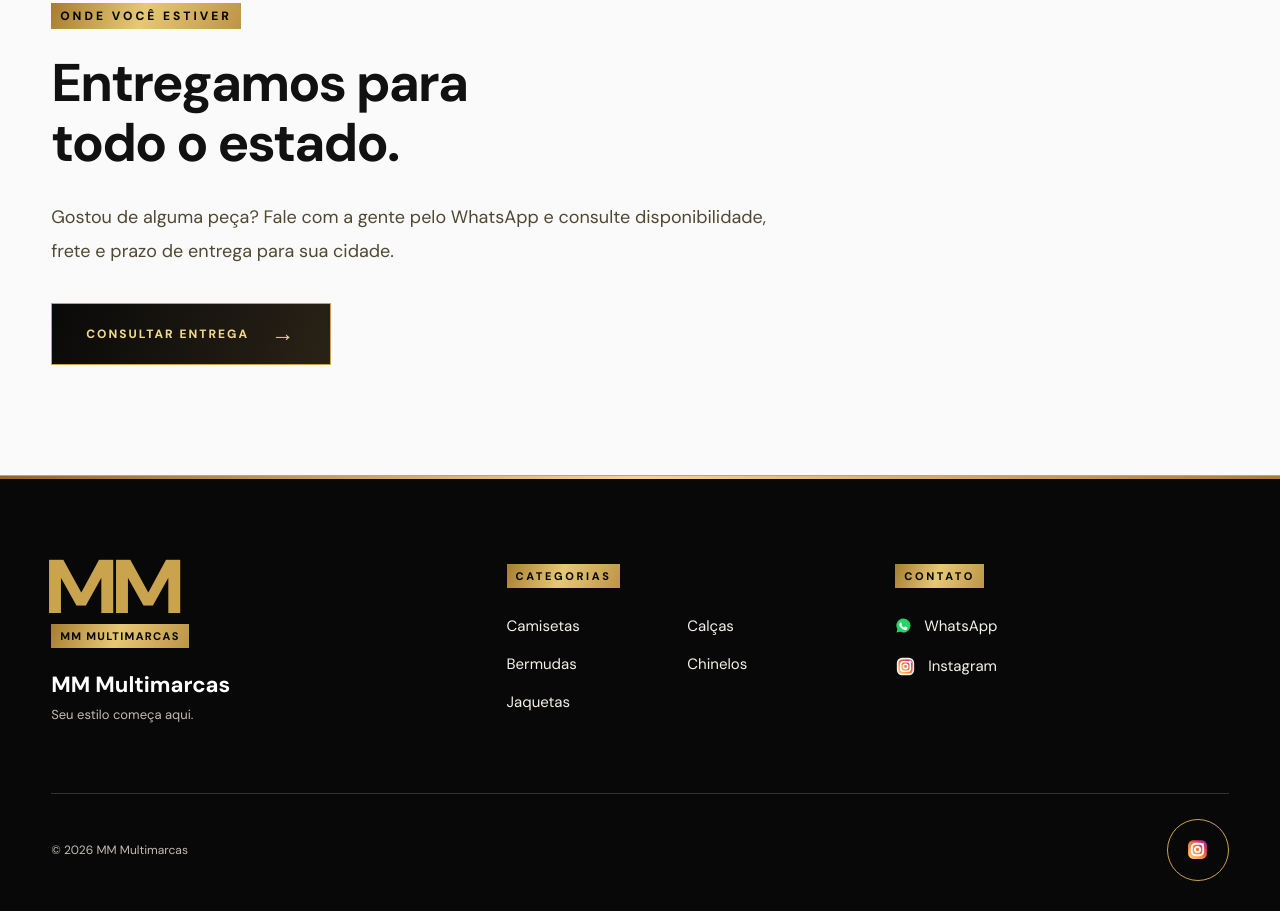
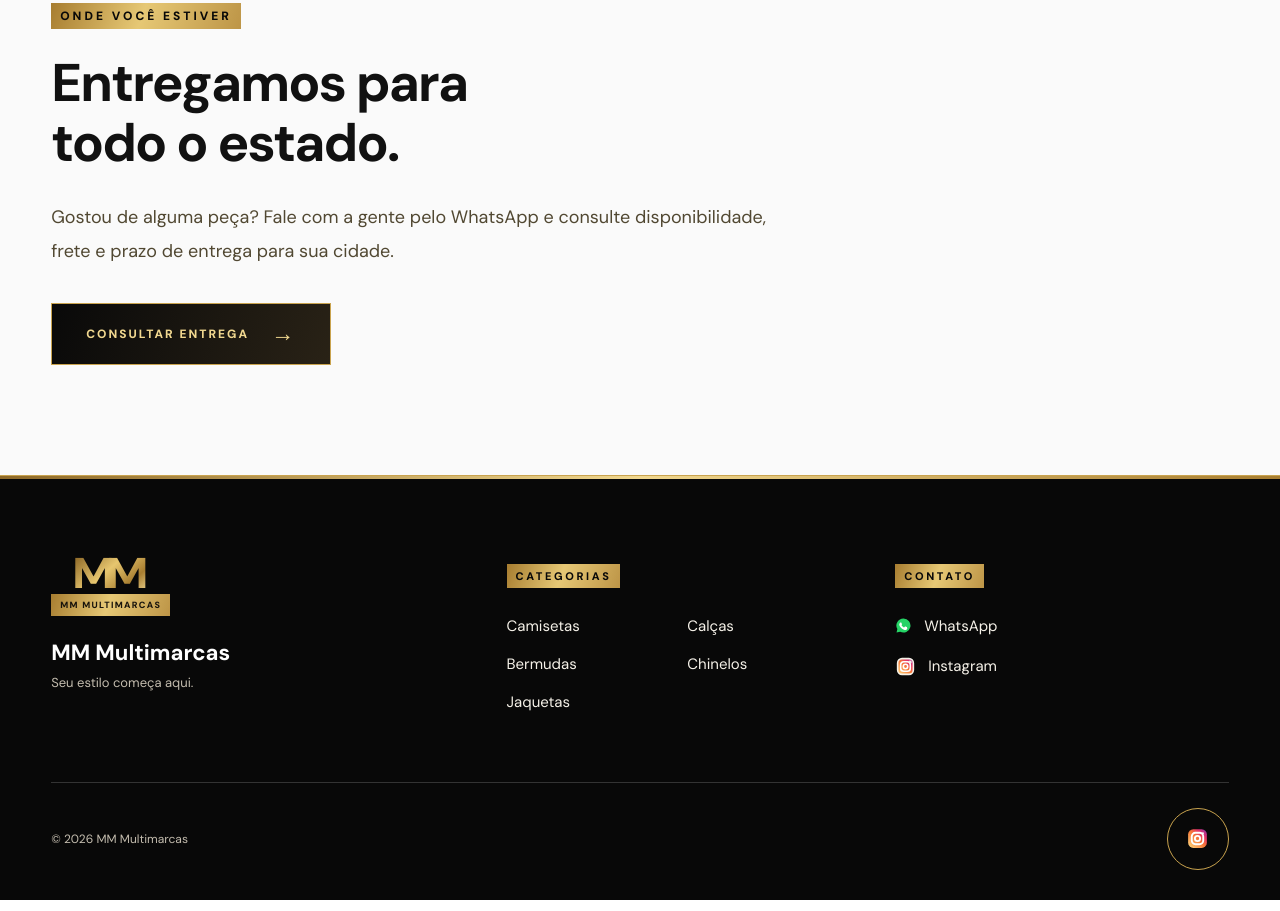
Before and after one commit to MMmultimarcas/mm-multimarcas, a plain HTML site: page index.html in a window 1280 px wide. Shown: the part 4139-5050 px from the top of the page. Drawn offline with Linux system fonts and the light colour scheme.

Commit message:
Padroniza logo do rodapé com a logo do cabeçalho

```diff
--- a/style.css
+++ b/style.css
@@ -357,3 +357,27 @@ button { font: inherit; }
 .filter:hover {
   border-bottom: 0;
 }
+
+
+/* Logo do rodapé com o mesmo visual da marca no cabeçalho */
+.brand-footer {
+  align-items: center;
+}
+.brand-footer .brand-mark {
+  font-size: 43px;
+  line-height: .9;
+  letter-spacing: -8px;
+  padding-right: 8px;
+  transform: scaleX(1.12);
+  background: linear-gradient(135deg, #8d6827 5%, #e7c66f 45%, #a77d30 75%, #f5df9b 100%);
+  -webkit-background-clip: text;
+  background-clip: text;
+  color: transparent;
+}
+.brand-footer .brand-name {
+  font-size: 9px;
+  letter-spacing: 1.3px;
+  color: #17130c !important;
+  background: linear-gradient(110deg, #a77d30, #e6c875 48%, #bd9547);
+  padding: 5px 9px;
+}
```
